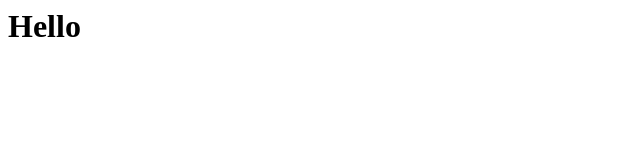
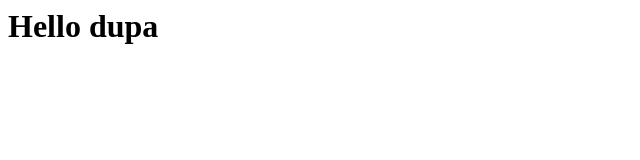
Before and after one commit to eiphi/eiphi.github.io, a plain HTML site: page index.html in a window 1280 px wide. Shown: the whole page, without its empty margins (0-640 px from the left). Drawn offline with Linux system fonts and the light colour scheme.

Commit message:
Update index.html

```diff
--- a/index.html
+++ b/index.html
@@ -15,6 +15,6 @@
 		</script>
 	</head>
 	<body>
-	<h1>Hello</h1>
+	<h1>Hello dupa</h1>
 	</body>
 </html>
```
